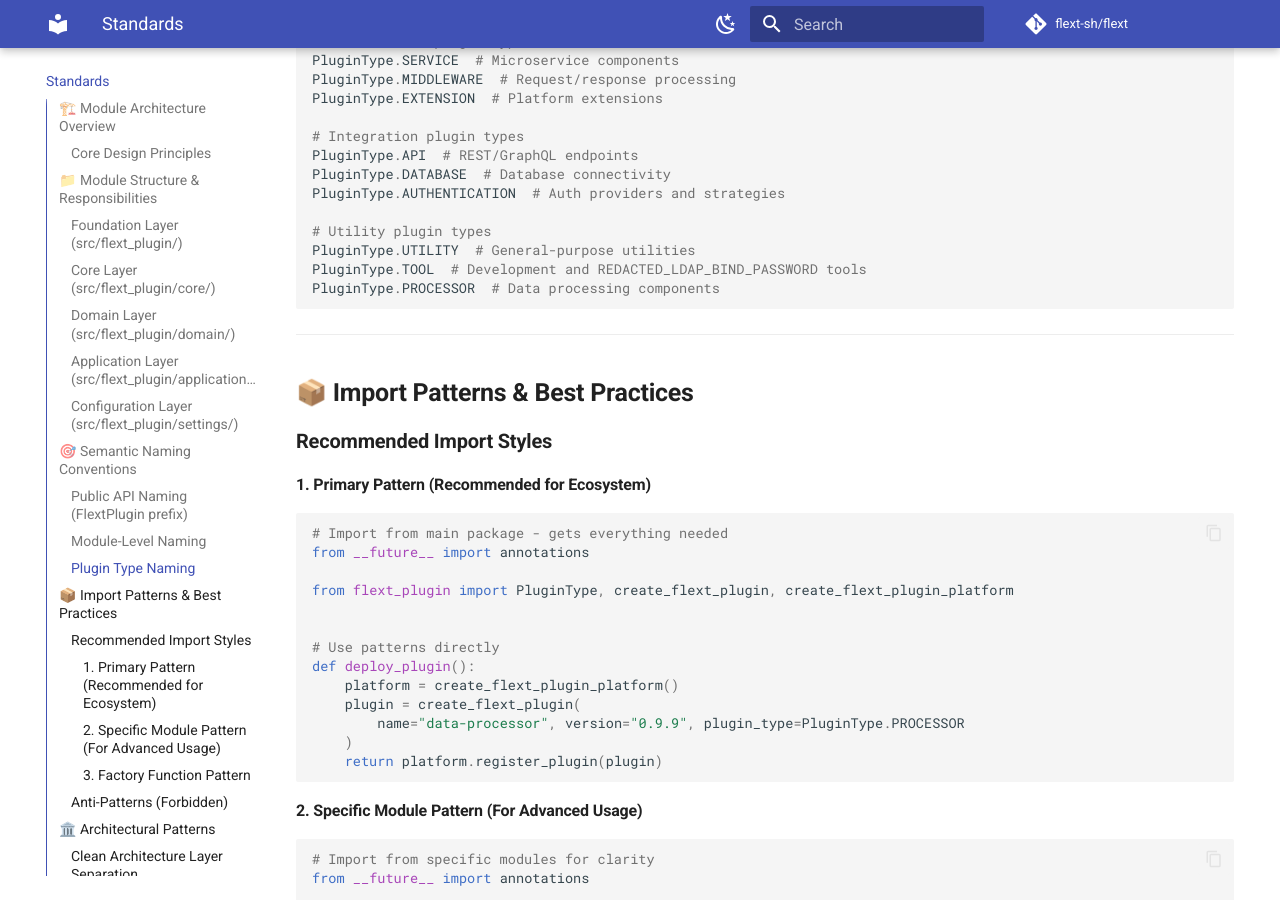
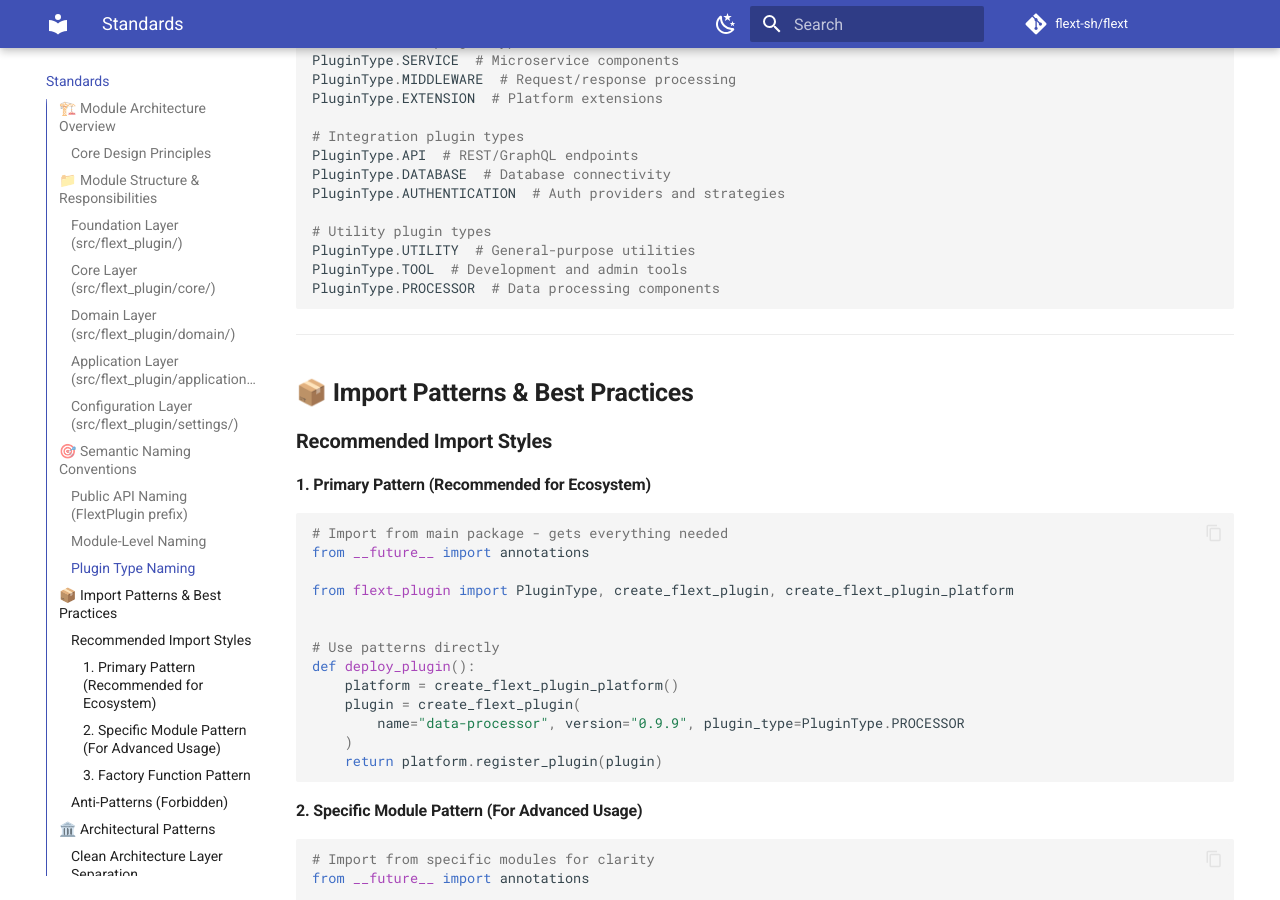
Before and after one commit to flext-sh/flext-plugin, an MkDocs documentation site: the page built from docs/standards/python-module-organization.md, in a window 1280 px wide and 900 px high, scrolled down 6231 px. Built offline with MkDocs 1.6.1 and Material for MkDocs 9.7.7, drawn with Linux system fonts in a browser that asks for light colours; comment, search, counter and statistics services are not loaded; some of the changed text lies outside the part shown.

Commit message:
docs: restore admin identifiers corrupted by the secret-redaction pass
Inverse substitution REDACTED_LDAP_BIND_PASSWORD -> admin (admins/
admin123/administrators forms), corroborated by surviving clean
neighbors; zero residue under docs/. Gates: fix, fmt, gen, check exit 0.
Companion of the fleet docs wave (bead flext-02a66).

````diff
--- a/docs/standards/python-module-organization.md
+++ b/docs/standards/python-module-organization.md
@@ -303,7 +303,7 @@ PluginType.AUTHENTICATION  # Auth providers and strategies
 
 # Utility plugin types
 PluginType.UTILITY  # General-purpose utilities
-PluginType.TOOL  # Development and REDACTED_LDAP_BIND_PASSWORD tools
+PluginType.TOOL  # Development and admin tools
 PluginType.PROCESSOR  # Data processing components
 ```
 
@@ -823,7 +823,7 @@ class FlextPluginRegistry(FlextModels.AggregateRoot):
 
     # Registry-level business rules
     MAX_PLUGINS_PER_TYPE = 100
-    RESERVED_PLUGIN_NAMES = ["system", "core", "REDACTED_LDAP_BIND_PASSWORD", "flext"]
+    RESERVED_PLUGIN_NAMES = ["system", "core", "admin", "flext"]
 
     def register_plugin(self, plugin: FlextPlugin) -> p.Result[FlextPlugin]:
         """Register plugin with business rule validation."""
````
Also changed, not shown: docs/architecture.md (+1 -1 lines), docs/architecture/containers.md (+1 -1 lines), docs/architecture/security.md (+1 -1 lines).
